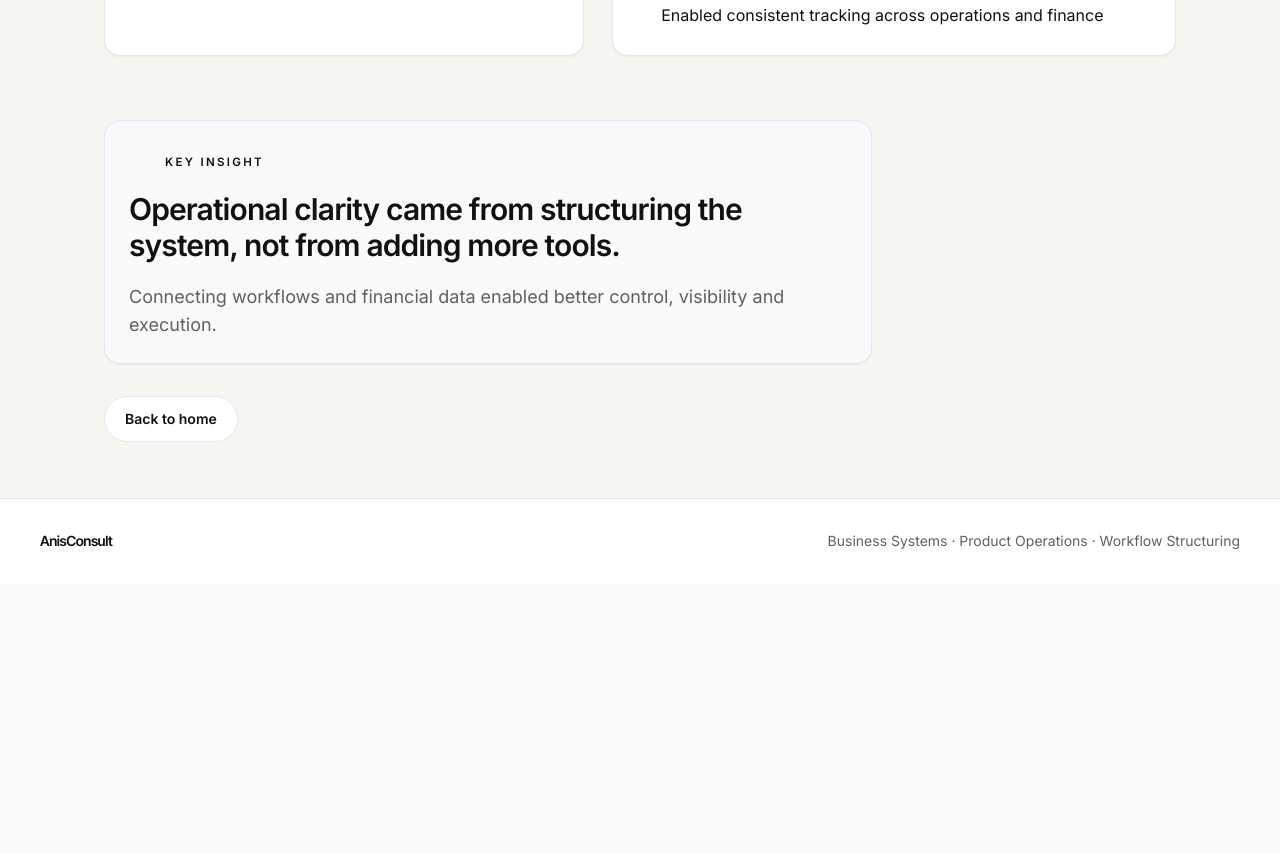
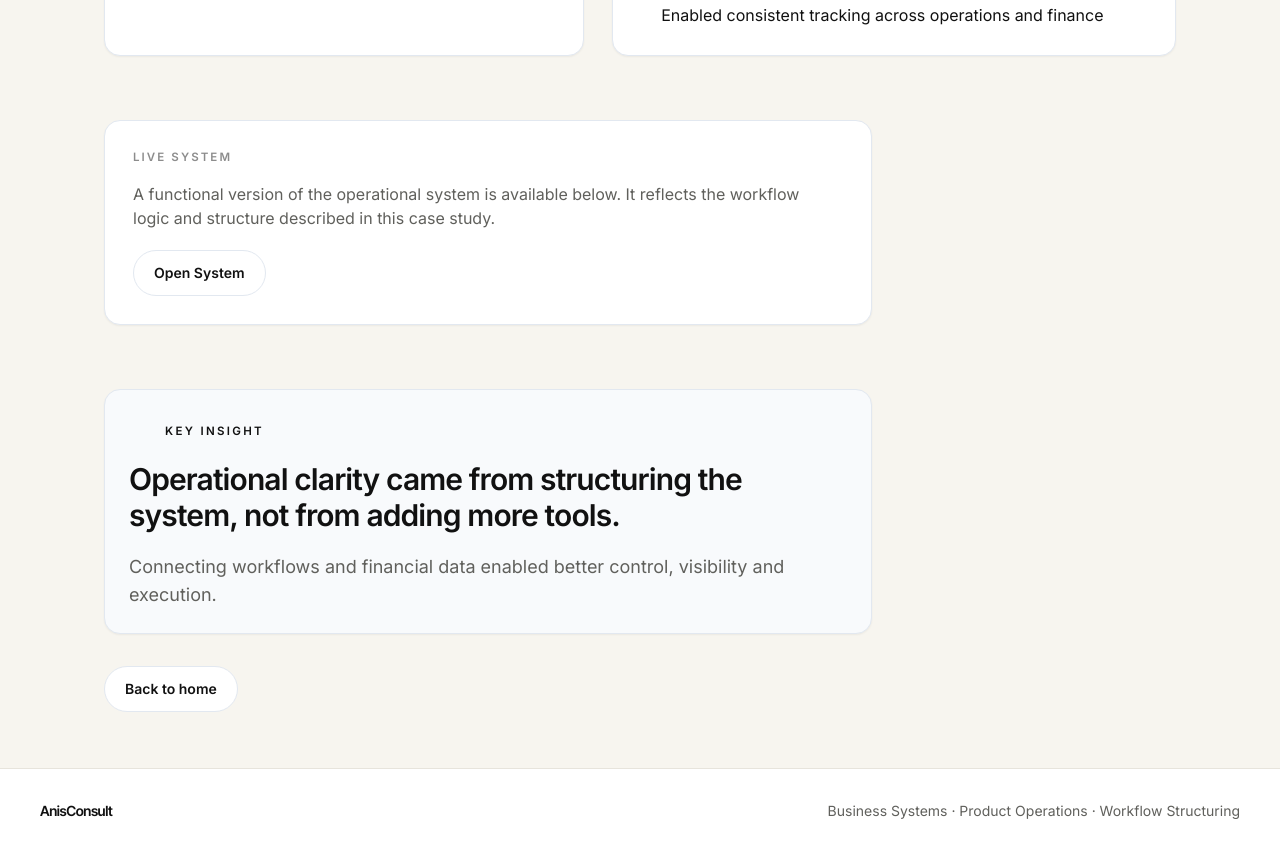
Before and after one commit to Granis75/anisconsult.com, a Next.js app: page /case-study/kepler-express in a window 1280 px wide. Shown: the part 1360-2213 px from the top of the page. Before the commit the page ends 1943 px from the top, so only its background shows below. Built offline with nearby package versions, Linux system fonts and the light colour scheme.

Commit message:
Add live system proof to Kepler case study

```diff
--- a/app/case-study/kepler-express/page.tsx
+++ b/app/case-study/kepler-express/page.tsx
@@ -150,6 +150,28 @@ export default function KeplerExpressCaseStudyPage() {
                 </section>
               </div>
 
+              <div className="max-w-3xl rounded-2xl border border-slate-200 bg-white p-6 shadow-sm sm:p-7">
+                <p className="text-[0.72rem] font-semibold uppercase tracking-[0.18em] text-black/45">
+                  Live System
+                </p>
+                <p className="mt-4 max-w-2xl text-sm leading-7 text-muted sm:text-base">
+                  A functional version of the operational system is available
+                  below. It reflects the workflow logic and structure described
+                  in this case study.
+                </p>
+
+                <div className="mt-5">
+                  <a
+                    href="https://kepler-express.vercel.app/"
+                    target="_blank"
+                    rel="noreferrer"
+                    className="inline-flex items-center rounded-full border border-slate-200 bg-white px-5 py-3 text-sm font-semibold text-ink transition hover:bg-slate-50"
+                  >
+                    Open System
+                  </a>
+                </div>
+              </div>
+
               <section className="space-y-8">
                 <div className="max-w-3xl rounded-2xl border border-slate-200 bg-slate-50 p-6 shadow-sm">
                   <SectionKicker label="Key Insight" />
```
